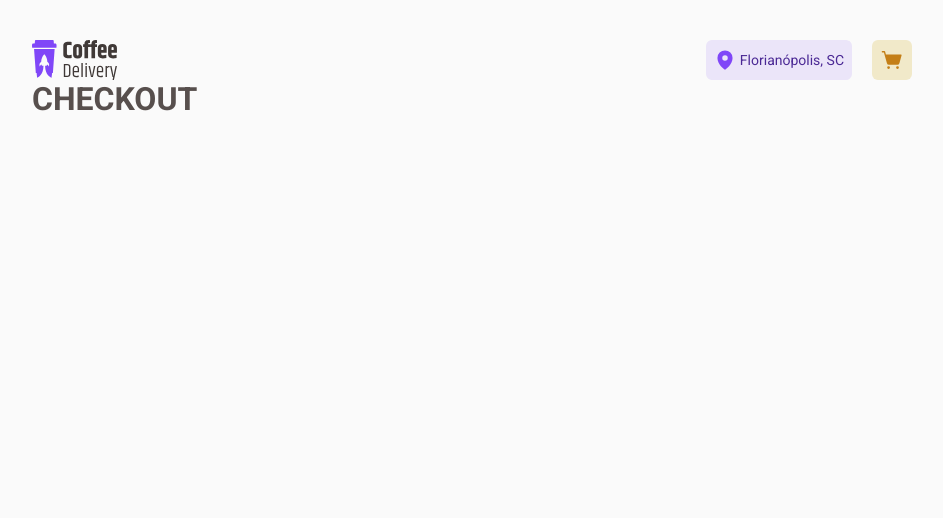
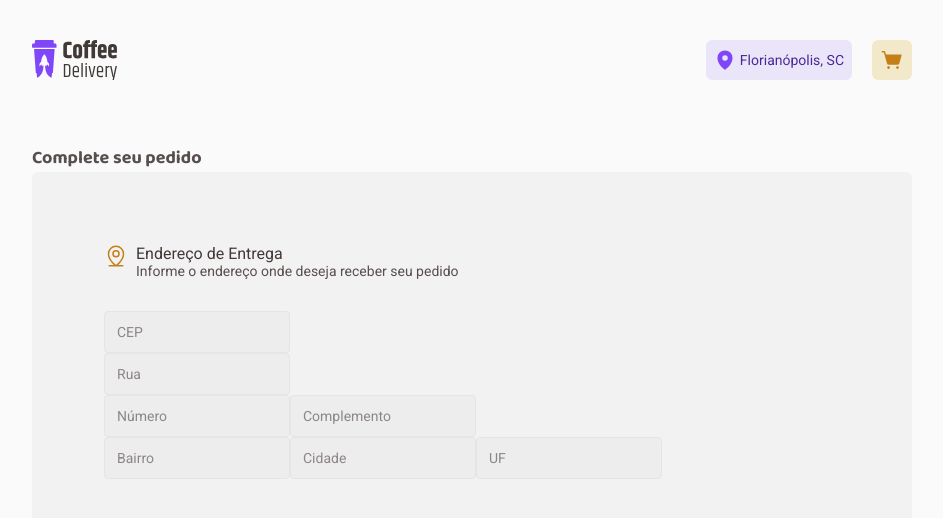
Before and after one commit to edutdutra/coffe-delivery, a React (Vite) app: page /checkout in a window 1280 px wide. Shown: the top 518 px of the page, without its empty margins (168-1111 px from the left). Built offline with nearby package versions, Linux system fonts and the light colour scheme.

Commit message:
add input form

```diff
--- a/src/pages/Checkout/index.tsx
+++ b/src/pages/Checkout/index.tsx
@@ -1,3 +1,38 @@
+import {AddressFormContainer, AddressFormHeader, BaseFormInput, CheckoutContainer, CheckoutTitle} from "./styles.ts";
+import {MapPinLine} from "@phosphor-icons/react";
+
 export function Checkout() {
-    return <h1>CHECKOUT</h1>
+    return (
+        <CheckoutContainer>
+            <AddressFormContainer>
+                <CheckoutTitle>Complete seu pedido</CheckoutTitle>
+
+                <form action="">
+                    <AddressFormHeader>
+                        <MapPinLine size={24}/>
+                        <div>
+                            <h2>Endereço de Entrega</h2>
+                            <span>Informe o endereço onde deseja receber seu pedido</span>
+                        </div>
+                    </AddressFormHeader>
+
+                    <BaseFormInput placeholder="CEP" />
+                    <BaseFormInput placeholder="Rua" />
+
+                    <div>
+                        <BaseFormInput placeholder="Número" />
+                        <BaseFormInput placeholder="Complemento" />
+                    </div>
+
+                    <div>
+                        <BaseFormInput placeholder="Bairro" />
+                        <BaseFormInput placeholder="Cidade" />
+                        <BaseFormInput placeholder="UF" />
+                    </div>
+
+                </form>
+            </AddressFormContainer>
+
+        </CheckoutContainer>
+    )
 }
--- /dev/null
+++ b/src/pages/Checkout/styles.ts
@@ -0,0 +1,79 @@
+import styled from "styled-components";
+
+export const CheckoutContainer = styled.div`
+  display: flex;
+  padding: 4rem 0;
+
+  flex-direction: column;
+`
+
+export const CheckoutTitle = styled.h1`
+  font-family: 'Baloo 2', cursive;
+  font-size: 1.125rem;
+  font-weight: 700;
+`
+
+export const AddressFormContainer = styled.div`
+  display: flex;
+  flex-direction: column;
+
+  form {
+    background: ${(props) => props.theme['base-card']};
+    padding: 4.5rem;
+    border-radius: 6px;
+
+    div {
+      display: flex;
+      flex-direction: row;
+    }
+  }
+`
+
+export const AddressFormHeader = styled.div`
+  display: flex;
+  flex-direction: row;
+
+  align-items: start;
+  gap: 8px;
+  margin-bottom: 32px;
+
+  color: ${(props) => props.theme['yellow-dark']};
+
+  div {
+    display: flex;
+    flex-direction: column !important;
+
+    h2 {
+      color: ${(props) => props.theme['base-subtitle']};
+      font-size: 16px;
+      font-weight: 400;
+    }
+
+    span {
+      color: ${(props) => props.theme['base-text']};
+      font-size: 14px;
+      font-weight: 400;
+    }
+  }
+`
+
+export const BaseFormInput = styled.input`
+  display: flex;
+  padding: 12px;
+  border-radius: 4px;
+  align-items: center;
+
+  font-size: 14px;
+
+  background: ${(props) => props.theme['base-input']};
+  border: 1px solid ${(props) => props.theme['base-button']};
+
+  &:focus {
+    border: 1px solid ${(props) => props.theme['yellow-dark']};
+    outline: none;
+  }
+
+  &::placeholder {
+    color: ${(props) => props.theme['base-label']};
+  }
+`
```
Also changed, not shown: src/pages/Success/index.tsx (+5 -2 lines).
